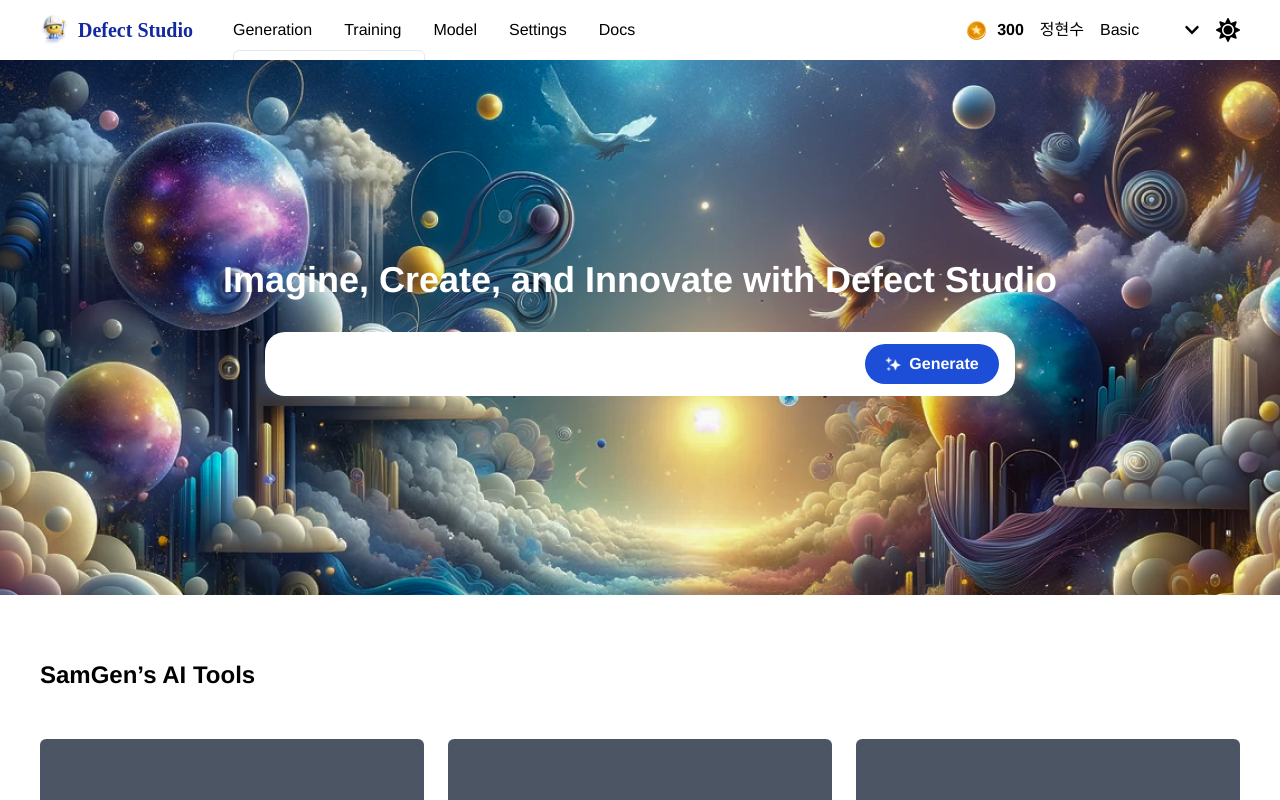
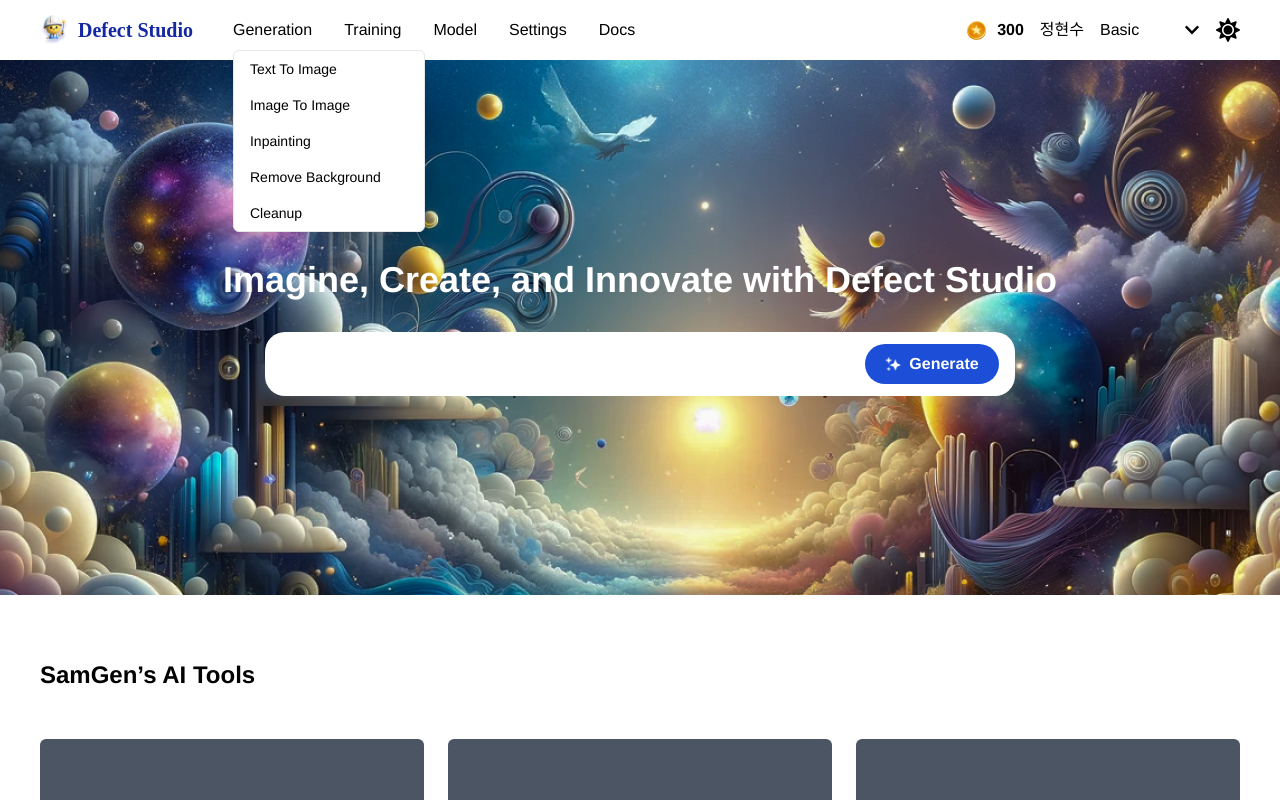
Before and after one commit to tnwls000/DefectStudio, a React (Vite) app in the folder frontend/: page / in a window 1280 px wide. Both pictures are taken after a click on the button "Generation". Shown: the top 800 px of the page. Built offline with nearby package versions, Linux system fonts and the light colour scheme; a web font is replaced by a local one.

Commit message:
[#5] fix : navBar 드롭다운 가리는 문제 해결

```diff
--- a/frontend/src/components/common/Navbar.tsx
+++ b/frontend/src/components/common/Navbar.tsx
@@ -29,7 +29,7 @@ const Navbar = () => {
   };
 
   return (
-    <div className="z-1000 w-full h-[60px] flex items-center px-10 bg-white shadow-md">
+    <div className="z-50 w-full h-[60px] flex items-center px-10 bg-white shadow-md">
       <Link to={'/'}>
         <div className="flex items-center">
           <img src={logo} className="w-[30px] h-[30px] mr-2 object-cover" alt="logo" />
@@ -45,7 +45,7 @@ const Navbar = () => {
             Generation
           </button>
           {isGenerationDropdownOpen && (
-            <div className="absolute mt-2 w-48 bg-white border border-gray-200 rounded-md shadow-lg">
+            <div className="absolute mt-2 w-48 bg-white border border-gray-200 rounded-md shadow-lg z-50">
               {[
                 { name: 'Text To Image', path: '/generation/text-to-image' },
                 { name: 'Image To Image', path: '/generation/image-to-image' },
--- a/frontend/src/components/home/AIToolBoxItem.tsx
+++ b/frontend/src/components/home/AIToolBoxItem.tsx
@@ -8,7 +8,7 @@ const AIToolBoxItem = ({ text, imageUrl, linkUrl }: SelectBoxProps) => {
     <Link to={linkUrl}>
       <div className="relative bg-gray-600 rounded-md p-6 h-48 flex items-center justify-center">
         {imageUrl && imageUrl !== '' && (
-          <img src={imageUrl} className="w-full h-full object-cover absolute inset-0 z-0 rounded-md" />
+          <img src={imageUrl} className="w-full h-full object-cover absolute inset-0 rounded-md" />
         )}
         <p className="text-white text-xl font-bold z-10 relative">{text}</p>
       </div>
--- a/frontend/src/components/home/Header.tsx
+++ b/frontend/src/components/home/Header.tsx
@@ -1,6 +1,6 @@
 const Header = () => {
   return (
-    <div className="relative overflow-hidden flex items-center justify-center w-full h-[535px] bg-gray-300 z-0">
+    <div className="relative overflow-hidden flex items-center justify-center w-full h-[535px] bg-gray-300">
       <div className="absolute inset-0">
         <img src={'./homeimg.png'} alt="Background" className="w-full h-full object-cover z-0" />
       </div>
--- a/frontend/src/pages/Home.tsx
+++ b/frontend/src/pages/Home.tsx
@@ -4,7 +4,7 @@ import Header from '../components/home/Header';
 const Home = () => {
   return (
     <>
-      <div className="relative overflow-hidden bg-white z-0">
+      <div className="relative overflow-hidden bg-white ">
         <header>
           <Header />
         </header>
```
